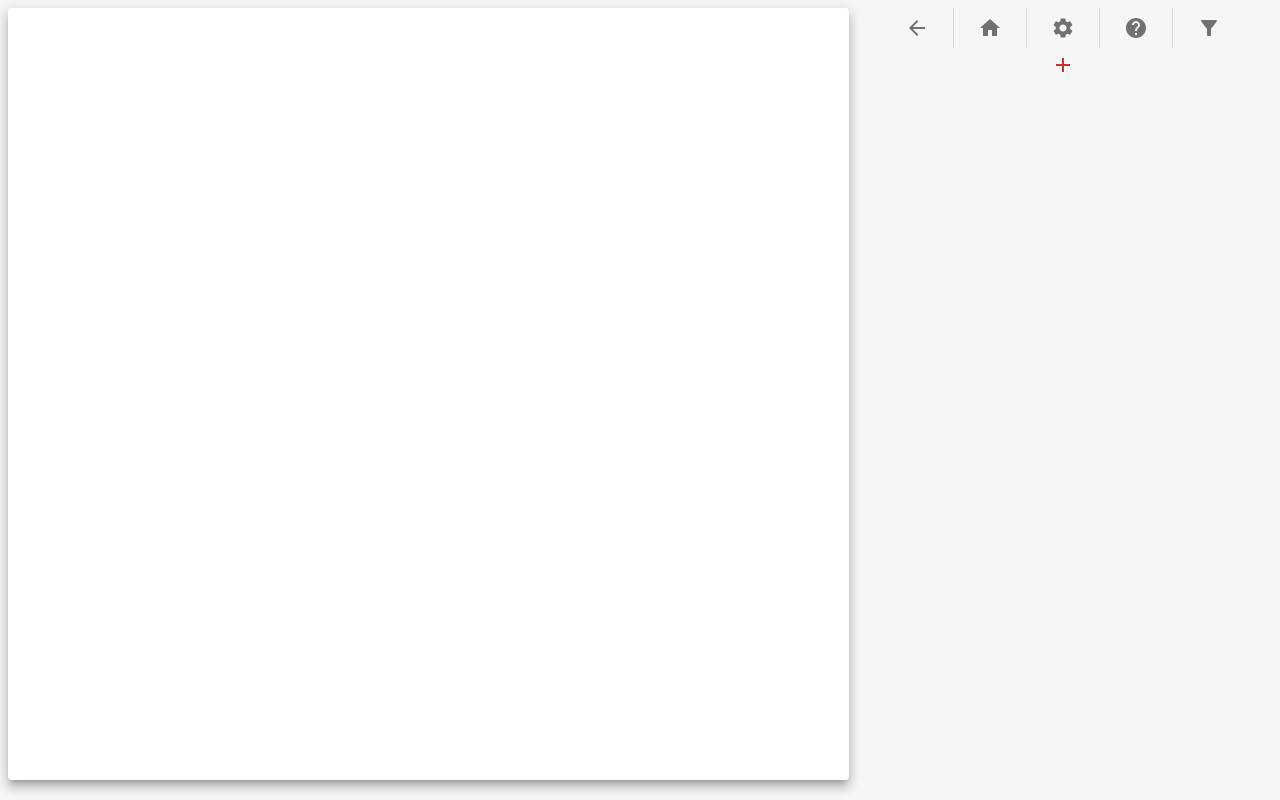
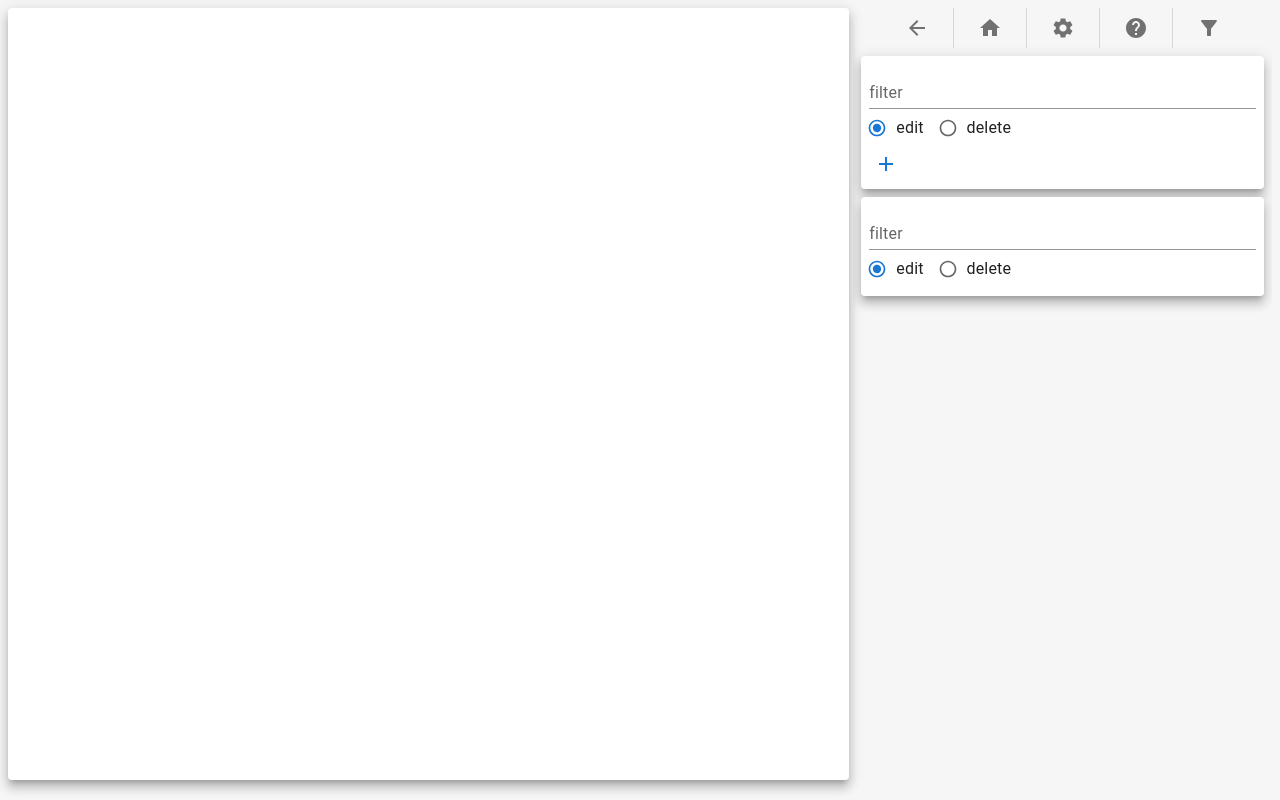
Before and after one commit to Qiu-Weidong/tag-editor, a React (Vite) app: page /edit in a window 1280 px wide. Built offline with nearby package versions, Linux system fonts and the light colour scheme.

Commit message:
完成了标签编辑页面的样式

```diff
--- a/src/app/imageDirSlice.ts
+++ b/src/app/imageDirSlice.ts
@@ -7,6 +7,7 @@ export interface ImageDirState {
   cachedReturnDir: string[], // 缓存路径
 
   progress: number,
+  imageLoaded: boolean,
 };
 
 const initialState: ImageDirState = {
@@ -14,7 +15,8 @@ const initialState: ImageDirState = {
   historyDir: [],
   cachedReturnDir: [],
 
-  progress: 0,
+  progress: 100,
+  imageLoaded: false,
 };
 
 export const imageDirSlice = createSlice({
@@ -58,6 +60,7 @@ export const imageDirSlice = createSlice({
     },
 
     setProcessState: (state, action: PayloadAction<number>) => { state.progress = action.payload; },
+    setImageLoaded: (state, action: PayloadAction<boolean>) => {state.imageLoaded = action.payload; },
   }
 });
 
@@ -65,4 +68,4 @@ export const imageDirSlice = createSlice({
 
 
 export default imageDirSlice.reducer;
-export const { push, back, forward, setProcessState } = imageDirSlice.actions;
+export const { push, back, forward, setProcessState, setImageLoaded } = imageDirSlice.actions;
--- /dev/null
+++ b/src/app/settingsSlice.ts
@@ -0,0 +1,27 @@
+import { PayloadAction, createSlice } from "@reduxjs/toolkit";
+
+
+export interface SettingsState {
+  defaultImageGalleryColumns: number, // 图片的列数
+  thumbnailWidth: number, // 缩略图的宽度
+};
+
+
+const initialState: SettingsState = {
+  defaultImageGalleryColumns: 12,
+  thumbnailWidth: 128,
+}
+
+
+const settingsSlice = createSlice({
+  name: "settings",
+  initialState,
+  reducers: {
+    setSettings: (state, action: PayloadAction<SettingsState>) => state = action.payload,
+  }
+});
+
+
+
+export default settingsSlice.reducer;
+export const { setSettings } = settingsSlice.actions;
--- a/src/app/store.ts
+++ b/src/app/store.ts
@@ -1,15 +1,16 @@
 import { configureStore } from '@reduxjs/toolkit';
-import imageMapReducer from './imageListSlice';
+import imageListReducer from './imageListSlice';
 import imageDirReducer from './imageDirSlice';
 import alertMsgReducer from './alertMsgSlice';
-
+import settingsReducer from './settingsSlice';
 
 
 export const store = configureStore({
   reducer: {
-    images: imageMapReducer,
+    images: imageListReducer,
     imagedir: imageDirReducer,
     alert: alertMsgReducer,
+    setting: settingsReducer,
   },
 })
 
--- a/src/main.tsx
+++ b/src/main.tsx
@@ -5,7 +5,7 @@ import "./styles.css";
 import Start from "./page/start/Start";
 import { Provider } from "react-redux";
 import { store } from "./app/store";
-import App from "./App";
+import Filter from "./page/filter/Filter";
 import CaptionEditPage from "./page/edit/CaptionEditPage";
 
 ReactDOM.createRoot(document.getElementById("root") as HTMLElement).render(
@@ -14,7 +14,7 @@ ReactDOM.createRoot(document.getElementById("root") as HTMLElement).render(
       <BrowserRouter>
         <Routes>
           <Route path="/" element={<Start />}></Route>
-          <Route path="/app/*" element={<App />}></Route>
+          <Route path="/filter" element={<Filter />}></Route>
           <Route path="/edit" element={<CaptionEditPage />}></Route>
           <Route path="/settings" element={"settings page is coming soon."}></Route>
           <Route path="/help" element={"help page is coming soon."}></Route>
--- a/src/page/edit/CaptionEditPage.tsx
+++ b/src/page/edit/CaptionEditPage.tsx
@@ -1,7 +1,7 @@
 import { Divider, Grid, IconButton, ImageList, ImageListItem, Paper, Stack } from "@mui/material";
 import { useSelector } from "react-redux";
 import { RootState } from "../../app/store";
-import { ImageState } from "../../app/imageListSlice";
+import { ImageState, LabelState } from "../../app/imageListSlice";
 import { useState } from "react";
 import LightBox from "../filter/LightBox";
 import ArrowBackIcon from '@mui/icons-material/ArrowBack';
@@ -49,8 +49,26 @@ function ImageItem(props: {
 }
 
 
+
+
+// 将有些功能函数写在这里
 function intersection<T>(array1: T[], array2: T[]): T[] {
   return array1.filter(element => array2.includes(element));
+}
+
+function getCommonCaptionsForSelectedImages(selectedImages: ImageState[], labels: LabelState[]): LabelState[] {
+  let commonCaptions = labels.map(label => label.content);
+  selectedImages.forEach(image => commonCaptions = intersection(commonCaptions, image.captions));
+  const commonLabels = labels.filter(label => commonCaptions.includes(label.content));
+
+  return commonLabels;
+}
+
+function getTotalCaptionsForSelectedImages(selectedImages: ImageState[], labels: LabelState[]): LabelState[] {
+  let totalLabels = new Set<string>([]);
+  selectedImages.forEach(image => totalLabels = new Set([...totalLabels, ...image.captions]));
+  const _totalLabels = labels.filter(label => totalLabels.has(label.content));
+  return _totalLabels;
 }
 
 
@@ -64,11 +82,10 @@ export default function CaptionEditPage() {
 
   const [openImageIndex, setOpenImageIndex] = useState<number | undefined>(undefined);
 
-  let commonCaptions = labels.map(label => label.content);
-  images.forEach(image => commonCaptions = intersection(commonCaptions, image.captions));
-  console.log('commonCaptions', commonCaptions);
-  const commonLabels = labels.filter(label => commonCaptions.includes(label.content));
-
+  // 计算得到所有已选图片共同的标签, 所有标签的并集
+  const commonLabels = getCommonCaptionsForSelectedImages(images, labels);
+  // 所有标签的交集
+  const totalLabels = getTotalCaptionsForSelectedImages(images, labels);
 
 
 
@@ -76,14 +93,13 @@ export default function CaptionEditPage() {
   return (
     <div style={{ display: 'flex', flexDirection: 'column', height: '97vh' }}>
       <Grid container spacing={0.5} style={{ flexGrow: 1, maxHeight: '100%' }}>
-        <Grid item xs={7} md={8} style={{ maxHeight: '100%',  }} >
+        <Grid item xs={7} md={8} style={{ maxHeight: '100%', }} >
           <div style={{ maxHeight: '100%', position: 'relative', height: '100%' }}>
             <Paper style={{ height: '100%', overflow: 'auto', }} elevation={8}>
               <ImageList variant="masonry" cols={8} gap={4} >
                 {
                   images.map(image => <ImageItem image={image} onImageClick={(image) => {
                     const index = images.findIndex(img => image.id === img.id);
-                    console.log('fuck you', index);
                     if (index >= 0) { setOpenImageIndex(index) }
                   }} />)
                 }
@@ -100,22 +116,36 @@ export default function CaptionEditPage() {
           </div>
 
         </Grid>
-        <Grid item xs={5} md={4} style={{ textAlign: 'center' }}>
+        <Grid item xs={5} md={4} style={{ maxHeight: '100%' }}>
+          <div style={{ maxHeight: '100%', height: '100%', overflowY: 'auto', overflowX: 'hidden' }}>
             <Stack
               direction="row" justifyContent="center" spacing={2}
               divider={<Divider orientation="vertical" flexItem />}
             >
-            <IconButton onClick={() => navigate("/app/gallery")}><ArrowBackIcon /></IconButton>
-            <IconButton><HomeIcon /></IconButton>
-            <IconButton><SettingsIcon /></IconButton>
-            <IconButton><HelpIcon /></IconButton>
-            <IconButton><FilterAltIcon /></IconButton>
+              <IconButton onClick={() => navigate("/filter")}><ArrowBackIcon /></IconButton>
+              <IconButton onClick={() => navigate("/")}><HomeIcon /></IconButton>
+              <IconButton onClick={() => navigate("/settings")}><SettingsIcon /></IconButton>
+              <IconButton onClick={() => navigate("/help")}><HelpIcon /></IconButton>
+              <IconButton onClick={() => navigate("/filter")}><FilterAltIcon /></IconButton>
             </Stack>
 
 
             {/* 公有标签 */}
-          <CaptionEditor captions={commonLabels} onAddCaption={(caption: string) => { }} onRemoveCaption={(caption: string) => { }} onChangeCaption={(before: string, after: string) => { }} />
-          {/* 所有标签 */}
+            <Paper sx={{ margin: 1, padding: 1, }} elevation={8}>
+              <CaptionEditor image={undefined}
+                imageCnt={images.length} captions={commonLabels} onAddCaption={(caption: string) => { }} onRemoveCaption={(caption: string) => { }} onChangeCaption={(before: string, after: string) => { }}
+                addable={true} />
+            </Paper>
+
+            {/* 所有标签 或 图片标签 */}
+            <Paper sx={{ margin: 1, padding: 1, }} elevation={8}>
+              {
+                <CaptionEditor image={undefined}
+                  imageCnt={undefined} captions={totalLabels} onAddCaption={(caption: string) => { }} onRemoveCaption={(caption: string) => { }} onChangeCaption={(before: string, after: string) => { }}
+                  addable={false} />
+              }</Paper>
+
+          </div>
         </Grid>
       </Grid>
     </div>
--- a/src/page/edit/CaptionEditor.tsx
+++ b/src/page/edit/CaptionEditor.tsx
@@ -1,41 +1,129 @@
-import { Chip, IconButton } from "@mui/material";
-import { LabelState } from "../../app/imageListSlice";
-import { useState } from "react";
+import { Avatar, Chip, FormControl, FormControlLabel, IconButton, Radio, RadioGroup, TextField } from "@mui/material";
+import { ImageState, LabelState } from "../../app/imageListSlice";
+import { useEffect, useState } from "react";
 import AddIcon from '@mui/icons-material/Add';
+import EditNoteIcon from '@mui/icons-material/EditNote';
+import DoneIcon from '@mui/icons-material/Done';
 
 
+// 删除和编辑分开
+function EditableChip(props: {
+  caption: LabelState, color: 'default' | 'primary' | 'secondary' | 'error' | 'info' | 'success' | 'warning',
+  editable: boolean, // 是否默认启动编辑(当需要添加的时候则默认启动编辑)
+  onChange: (before: string, after: string) => void,
+}) {
+  const [inputValue, setInputValue] = useState(props.caption.content);
+  const [edit, setEdit] = useState(props.editable);
 
-function EditableChip(props: { caption: LabelState }) {
-  const [inputValue, setInputValue] = useState(props.caption.content);
-  return (<Chip size="small" color="error" label={
-    <div style={{ position: 'relative' }}>
-      <span style={{ display: 'inline-block', width: '100%', height: '100%', visibility: 'hidden' }}>_{inputValue}</span>
-      <input value={inputValue} style={{
-        backgroundColor: 'transparent',
-        border: 'none', outline: 'none', width: '100%', height: '100%', display: 'inline-block',
-        position: 'absolute', left: 0, top: 0, color: 'inherit'
-      }}
-        onChange={(e) => setInputValue(e.target.value)}
-      />
-    </div>
-  }>
-  </Chip>);
+  useEffect(() => { setInputValue(props.caption.content) }, [props.caption.content]);
+
+  function finishEdit() {
+    setEdit(false);
+    if (!inputValue || !inputValue.trim()) {
+      setInputValue(props.caption.content);
+    } else {
+      // 触发修改事件
+      props.onChange(props.caption.content, inputValue.trim())
+    }
+  }
+
+  const label = edit ? (<div style={{ position: 'relative' }}>
+    <span style={{ display: 'inline-block', width: '100%', height: '100%', visibility: 'hidden' }}>_{inputValue}</span>
+    <input value={inputValue} style={{
+      backgroundColor: 'transparent', outline: 'none',
+      border: 'none', width: '100%', height: '100%', display: 'inline-block',
+      position: 'absolute', left: 0, top: 0, color: 'inherit',
+    }} autoFocus
+      onChange={(e) => setInputValue(e.target.value)}
+      onBlur={finishEdit}
+    // onKeyDown={(e) => {
+    //   if (e.key === 'Enter') { finishEdit(); }
+    // }}
+    />
+  </div>) : inputValue;
+
+  return (<Chip size="small" variant="filled" color={props.color}
+    avatar={<Avatar>{props.caption.frequency}</Avatar>}
+    clickable={!edit} label={label}
+    deleteIcon={edit ? <DoneIcon /> : <EditNoteIcon />}
+    onDelete={() => {
+      if (edit) {
+        finishEdit();
+      } else {
+        setEdit(true);
+      }
+    }}
+  />);
 }
 
 
+// 是否允许添加, 是否允许删除,是否允许编辑
 export default function CaptionEditor(props: {
-  captions: LabelState[],
-  onAddCaption: (caption: string) => void,
-  onRemoveCaption: (caption: string) => void,
-  onChangeCaption: (before: string, after: string) => void,
+  captions: LabelState[], // 要编辑的所有标签
+  imageCnt: number | undefined, // 对应的左侧的图片数量
+  image: ImageState | undefined, // 编辑的标签对应的图片
+
+  addable: boolean, // 通过父组件传入, 配合 onAddCaption 事件
+
+  onAddCaption: (caption: string, image: ImageState | undefined) => void | undefined,
+  onRemoveCaption: (caption: string, image: ImageState | undefined) => void | undefined,
+  onChangeCaption: (before: string, after: string, image: ImageState | undefined) => void | undefined,
 }) {
-  return (<div>
-    {
-      props.captions.map(caption => <Chip size="small" color="error" onDelete={props.onRemoveCaption} label={caption.content} clickable></Chip>)
-    }
-    {/* <EditableChip caption={props.captions[0]} /> */}
-    <IconButton color="error" size="small"><AddIcon /></IconButton>
+  const [filterText, setFilterText] = useState('');
+  const [filteredCaptions, setFilteredCaptions] = useState(props.captions);
 
 
-  </div>);
+  const [editOrDelete, setEditOrDelete] = useState(0);
+
+  // 控制添加部分的显示
+  const [adding, setAdding] = useState(false);
+
+  const captionList = editOrDelete == 0 ? (filteredCaptions.map(caption => <EditableChip editable={false} color="info" caption={caption}
+    onChange={(before, after) => props.onChangeCaption(before, after, props.image)} />))
+    : (filteredCaptions.map(caption => <Chip color="info" size="small" label={caption.content} onDelete={() => { }}
+      avatar={<Avatar>{caption.frequency}</Avatar>} clickable
+    />));
+
+
+  return (<>
+    {/* 过滤器  */}
+    <div>
+      <TextField fullWidth size="small" variant="standard" label="filter" value={filterText} onChange={(e) => {
+        setFilterText(e.target.value);
+        const filtered = props.captions.filter(caption => caption.content.includes(e.target.value));
+        setFilteredCaptions(filtered);
+      }} />
+      <FormControl size="small">
+        <RadioGroup
+          row
+          aria-labelledby="demo-form-control-label-placement"
+          name="position"
+          value={editOrDelete}
+          onChange={(e) => { setEditOrDelete(e.target.value as unknown as number); }}
+        >
+          <FormControlLabel
+            value={0}
+            control={<Radio size="small" />}
+            label="edit"
+          // labelPlacement="start"
+          />
+          <FormControlLabel value={1} control={<Radio size="small" />} label="delete" />
+        </RadioGroup>
+      </FormControl>
+    </div>
+
+    {/* <div style={{ overflowY: 'auto', height: '100%' }}> */}
+    {
+      captionList
+    }
+
+    {
+      // 只有当可以添加标签的时候才显示添加按钮
+      props.addable ? (adding ? <EditableChip editable={true} color="info" caption={{ content: 'add new label', frequency: props.imageCnt ?? 0 }} onChange={() => {/**新建标签 */ setAdding(false) }} />
+        : <IconButton color="primary" size="small" onClick={() => setAdding(true)}><AddIcon /></IconButton>) : ''
+    }
+    {/* </div> */}
+
+
+  </>);
 }
--- a/src/page/filter/CaptionToolBar.tsx
+++ b/src/page/filter/CaptionToolBar.tsx
@@ -20,9 +20,11 @@ import { selectAllFilteredImages, unselectAllFilteredImages, openAllSelectedImag
 export default function CaptionToolBar(props: {
   onChangeCols: (cols: number) => void,
 }) {
-  // 过滤的时候要用
+  // 过滤的时候要用(所有图片)
   const images = useSelector((state: RootState) => state.images.images);
+  // 所有标签
   const labels = useSelector((state: RootState) => state.images.labels);
+  const defaultImageColumns = useSelector((state: RootState) => state.setting.defaultImageGalleryColumns);
 
   const dispatch = useDispatch();
 
@@ -49,7 +51,7 @@ export default function CaptionToolBar(props: {
         {/* 每行个数调节 */}
         <Slider
           size="small"
-          defaultValue={6}
+          defaultValue={defaultImageColumns}
           min={4}
           max={12}
           aria-label="Small"
@@ -166,12 +168,12 @@ export default function CaptionToolBar(props: {
       }
     }
 
-    setSelectableLabels(_selectableLabels);
+    setSelectableLabels(_selectableLabels.slice().sort(sortMethodList[sortMethod]));
   }
 
   function onLabelSelected(label: LabelState) {
     // 不要等state更新,先保存一份预先更新的 selectedLabels
-    const _selectedLabels = [...selectedLabels, label];
+    const _selectedLabels = [...selectedLabels, label].sort(sortMethodList[sortMethod]);
     // 将该标签标记为选中
     setSelectedLabels(_selectedLabels);
 
--- a/src/App.tsx
+++ b/src/page/filter/Filter.tsx
@@ -1,9 +1,8 @@
-import { Route, Routes } from "react-router-dom";
 import Header from "./Header";
-import ImageGallery from "./page/filter/ImageGallery";
+import ImageGallery from "./ImageGallery";
 
 
-function App() {
+function Filter() {
 
 
 
@@ -14,13 +13,13 @@ function App() {
       <Header />
 
       {/* 占位 */}
-      {/* <Toolbar variant="dense"></Toolbar> */}
 
       {/* 正式内容 */}
-      <Routes>
+      {/* <Routes>
         <Route path="/gallery" element={<ImageGallery />}></Route>
 
-      </Routes>
+      </Routes> */}
+      <ImageGallery />
 
 
     </>
@@ -28,4 +27,4 @@ function App() {
 }
 
 
-export default App;
+export default Filter;
--- a/src/Header.tsx
+++ b/src/page/filter/Header.tsx
@@ -9,13 +9,13 @@ import HelpIcon from '@mui/icons-material/Help';
 import { useNavigate } from "react-router-dom";
 import { useRef, useState } from "react";
 import { useDispatch, useSelector } from "react-redux";
-import { RootState } from "./app/store";
+import { RootState } from "../../app/store";
 import { invoke } from "@tauri-apps/api";
-import { push, back, forward, setProcessState } from "./app/imageDirSlice";
-import { clearImageList, pushImage, setLabels } from "./app/imageListSlice";
+import { push, back, forward, setProcessState, setImageLoaded } from "../../app/imageDirSlice";
+import { clearImageList, pushImage, setLabels } from "../../app/imageListSlice";
 import shortid from "shortid";
-import { ImageState, LabelState } from "./app/imageListSlice";
-import { push as pushAlert, clearAlerts } from "./app/alertMsgSlice";
+import { ImageState, LabelState } from "../../app/imageListSlice";
+import { push as pushAlert, clearAlerts } from "../../app/alertMsgSlice";
 
 
 export default function Header() {
@@ -28,16 +28,22 @@ export default function Header() {
   const forwarddir = useSelector((state: RootState) => state.imagedir.cachedReturnDir[state.imagedir.cachedReturnDir.length - 1] || null);
 
 
-  const ctl = useRef<{ loading: boolean, stop: boolean }>({ loading: false, stop: false });
+  const ctl = useRef<{ loading: boolean, stop: boolean, init: boolean }>({ loading: false, stop: false, init: true });
   const [loading, setLoading] = useState(ctl.current.loading);
   const [disableTextField, setDisableTextField] = useState(true);
   const [errinfo, setErrInfo] = useState({ error: false, helperText: "" });
   const [inputValue, setInputValue] = useState(imagedir);
 
+  const imageLoaded = useSelector((state: RootState) => state.imagedir.imageLoaded);
+  if(! imageLoaded) {
+    refresh(imagedir);
+    dispatch(setImageLoaded(true));
+  }
 
 
 
-  const imageWidth = 90;
+  const imageWidth = useSelector((state: RootState) => state.setting.thumbnailWidth);
+
   function checkStem(image_path_list: { extension: string, filename: string, filepath: string, stem: string }[]) {
     const counter = new Map<string, number>([]);
     for (const imagePath of image_path_list) {
--- a/src/page/filter/ImageGallery.tsx
+++ b/src/page/filter/ImageGallery.tsx
@@ -26,8 +26,8 @@ export default function ImageGallery() {
     openImages: state.images.images.filter(image => image.isOpen),
     currentOpenImageIndex: state.images.currentOpenImageIndex}));
 
-
-  const [cols, setCols] = useState(8);
+  const defaultImageColumns = useSelector((state: RootState) => state.setting.defaultImageGalleryColumns);
+  const [cols, setCols] = useState(defaultImageColumns);
 
 
   return (<div style={{ marginLeft: 0, marginTop: 60, marginRight: 0, marginBottom: 0, border: 0 }}>
--- a/src/page/start/Start.tsx
+++ b/src/page/start/Start.tsx
@@ -1,9 +1,9 @@
 import { Button, InputAdornment, TextField } from "@mui/material";
 import { invoke } from "@tauri-apps/api";
-import { useState } from "react";
+import { useEffect, useState } from "react";
 import { useDispatch } from "react-redux";
 import { useNavigate } from "react-router-dom";
-import { push } from "../../app/imageDirSlice";
+import { push, setImageLoaded } from "../../app/imageDirSlice";
 
 function Start() {
   const dispatch = useDispatch();
@@ -12,6 +12,10 @@ function Start() {
   const [errinfo, setErrInfo] = useState({ error: false, helperText: "" });
 
   const navigate = useNavigate();
+
+  // 进到首页就重新加载
+  useEffect(() => { dispatch(setImageLoaded(false)) }, []);
+
 
   async function check_path_and_jump() {
     invoke("check_path", { path }).then(() => {
@@ -23,10 +27,8 @@ function Start() {
       // 将路径保存在 redux 中
       dispatch(push(path));
 
-      // 在这里手动加载一次
-
       // 跳转, 直接从这里跳转到 gallery
-      navigate("/app/gallery");
+      navigate("/filter");
     }).catch((err: string) => {
       setErrInfo({
         error: true,
```
Lines whose indentation alone changed are shown as unchanged.
